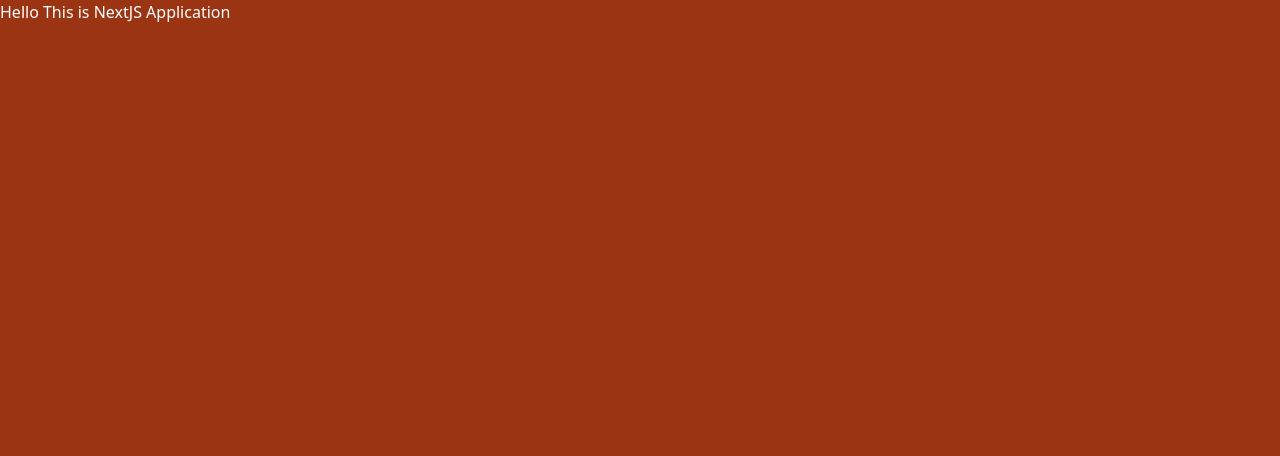
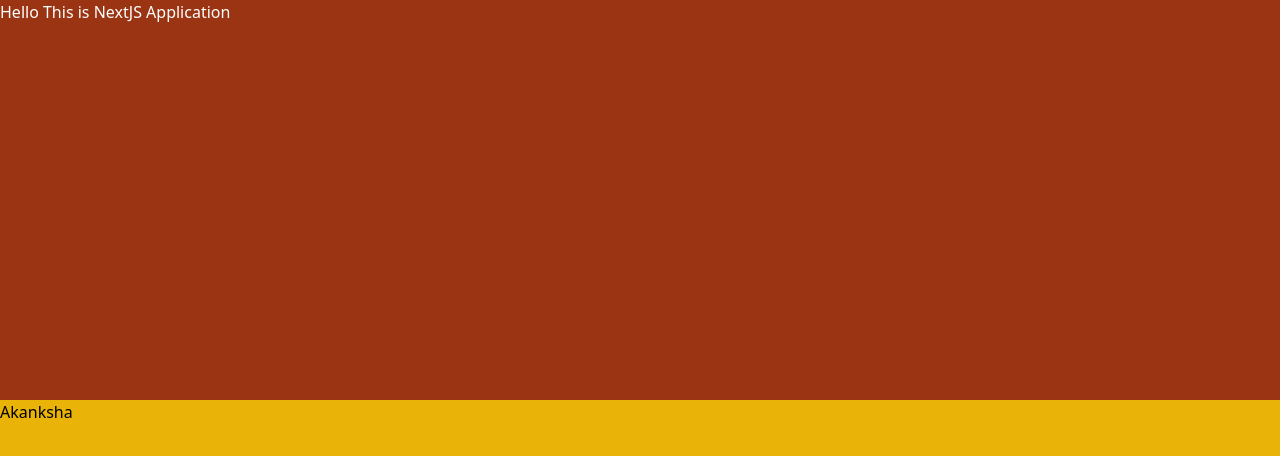
Before and after one commit to sumanmalakar/Project_Exhibition, a Next.js app: page / in a window 1280 px wide. Shown: the top 456 px of the page. Built offline with nearby package versions, Linux system fonts and the light colour scheme.

Commit message:
add new div

```diff
--- a/pages/index.jsx
+++ b/pages/index.jsx
@@ -17,8 +17,11 @@ export default function Home() {
       <main >
 
 
-          <div className="bg-orange-800 h-screen text-white">
+          <div className="bg-orange-800 h-[50vh] text-white">
             <h1>Hello This is NextJS Application</h1>
+          </div>
+          <div className="bg-yellow-500 h-[50vh]">
+            <h1>Akanksha</h1>
           </div>
 
 
```
